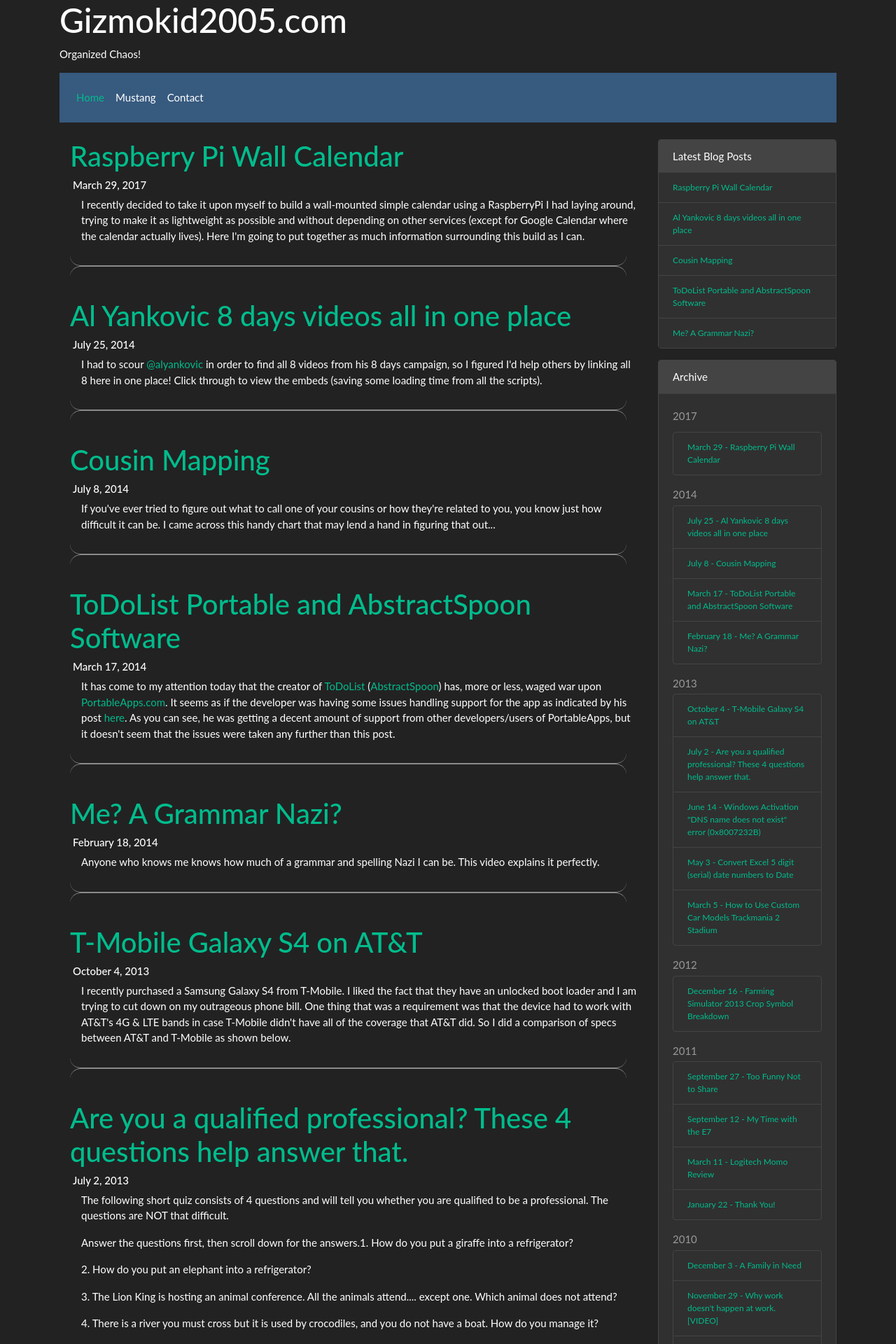
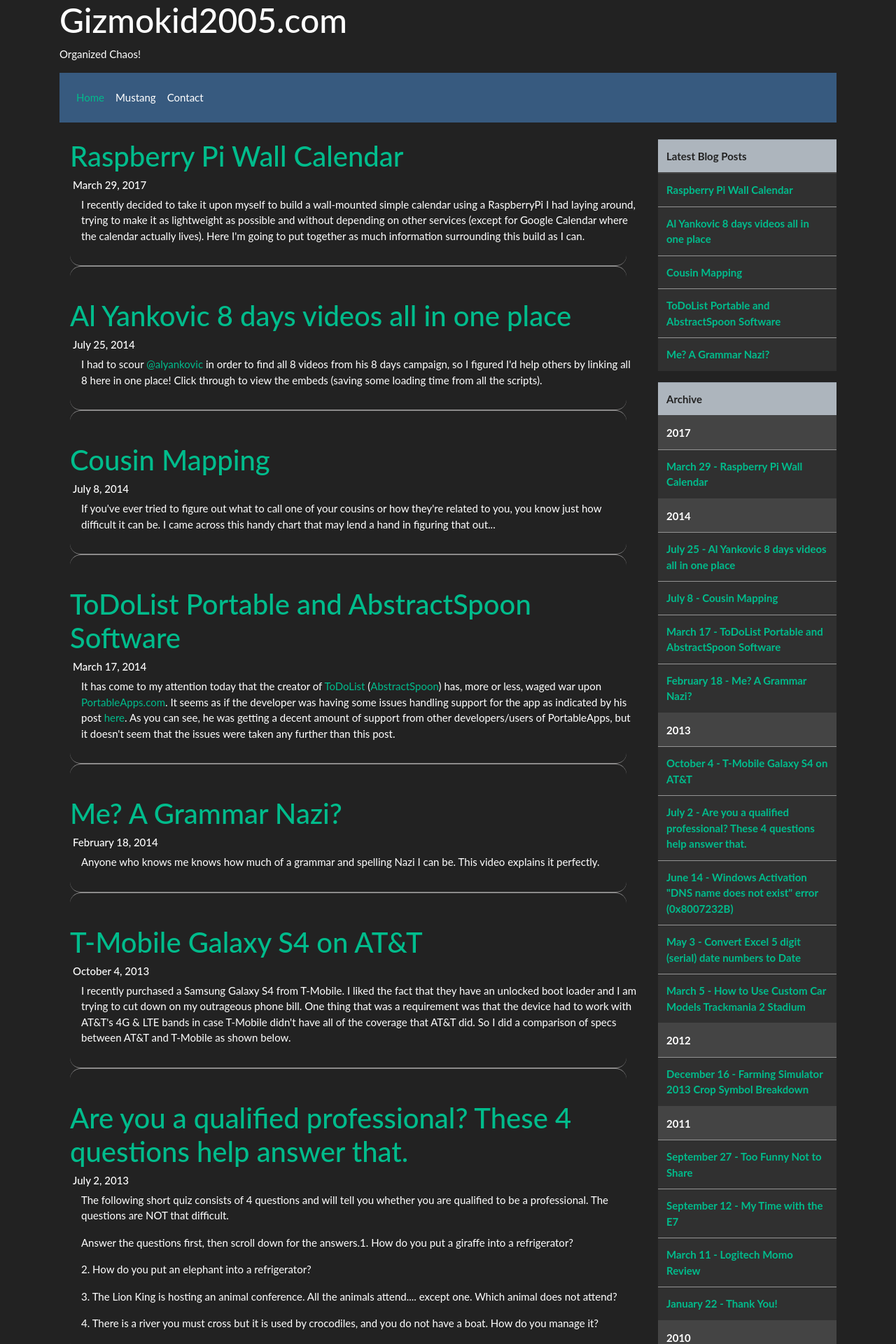
Before and after one commit to Gizmokid2005/gizmokid2005.com, a Jekyll site: the page built from dev/index.html, in a window 1280 px wide. Shown: the top 1920 px of the page at 70% size. Built offline with Jekyll 4.4.1, drawn with Linux system fonts in a browser that asks for light colours; the list of posts is cut into pages by our own code; comment, search, counter and statistics services are not loaded.

Commit message:
Updated Ruby version, redid sidebar.

```diff
--- a/dev/_includes/sidebar.html
+++ b/dev/_includes/sidebar.html
@@ -1,37 +1,42 @@
-<div class="containter">
-    <div class="card border-secondary mb-3">
-        <div class="card-header">Latest Blog Posts</div>
-        <div class="card-body>">
-            <div class="card-text">
-                <ul class="list-group list-group-flush">
+<table class="table">
+    <thead>
+        <tr class="table-dark">
+            <th scope="col">Latest Blog Posts</th>
+        </tr>
+    </thead>
+    <tbody>
     {% for post in site.posts limit:5 %}
-                    <li class="small list-group-item"><a href="{{ post.url}}">{{ post.title }}</a></li>
+        <tr class="table-light">
+            <th scope="row"><a href="{{ post.url}}">{{ post.title }}</a></th>
+        </tr>
     {% endfor %}
-                </ul>
-            </div>
-        </div>
-    </div>
+    </tbody>
+</table>
 
-    <div class="card border-secondary mb-3">
-        <div class="card-header">Archive</div>
-        <div class="card-body">
-            <div class="card-text">
+<table class="table">
+    <thead>
+        <tr class="table-dark">
+            <th scope="col">Archive</th>
+        </tr>
+    </thead>
     {% for post in site.posts %}
         {% assign currentDate = post.date | date: "%Y" %}
         {% if currentDate != myDate %}
-                    {% unless forloop.first %}</ul>{% endunless %}
+            {% unless forloop.first %}</tbody>{% endunless %}
             {% if forloop.first %}
-                        <div class="card-title text-muted">{{ currentDate }}</div>
+            <tbody>
+                <tr class="table-secondary">
+                    <th scope="row">{{ currentDate }}</th>
+                </tr>
             {% else %}
-                        <div class="card-title text-muted mt-3 mb-1">{{ currentDate }}</div>
+            <tr class="table-secondary">
+                <th scope="row">{{ currentDate }}</th>
+            </tr>
             {% endif %}
-                    <ul class="list-group list-group">
             {% assign myDate = currentDate %}
         {% endif %}
-                        <li class="small list-group-item"><a href="{{ post.url }}"><span>{{ post.date | date: "%B %-d" }}</span> - {{ post.title }}</a></li>
-                        {% if forloop.last %}</ul>{% endif %}
+        <tr class="table-light">
+            <th scope="row"><a href="{{ post.url }}"><span>{{ post.date | date: "%B %-d" }}</span> - {{ post.title }}</a></th>
+            {% if forloop.last %}</tr>{% endif %}
     {% endfor %}
-            </div>
-        </div>
-    </div>
-</div>
+</table>
```
Also changed, not shown: dev/Gemfile.lock (deleted), 1 other file. Lines whose indentation alone changed are shown as unchanged.
